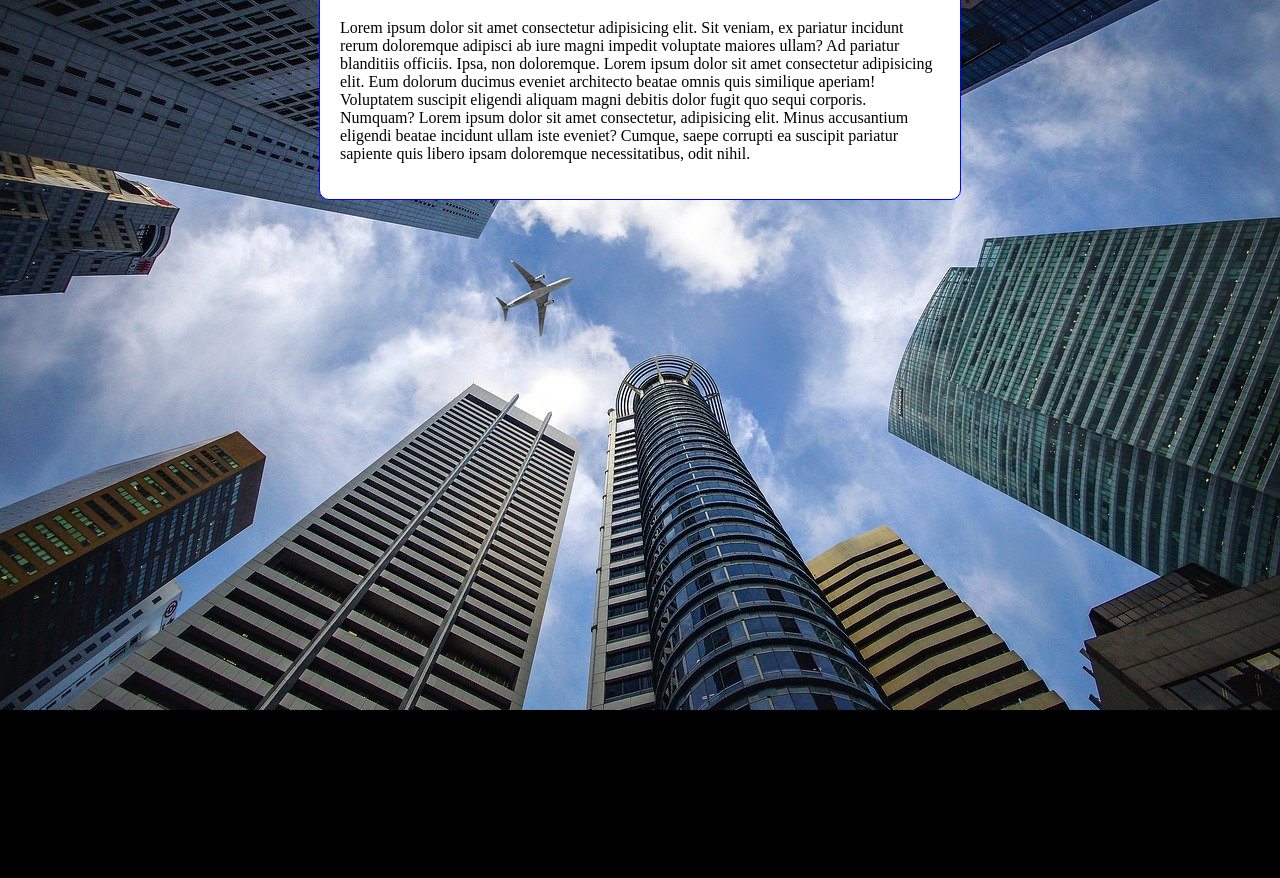
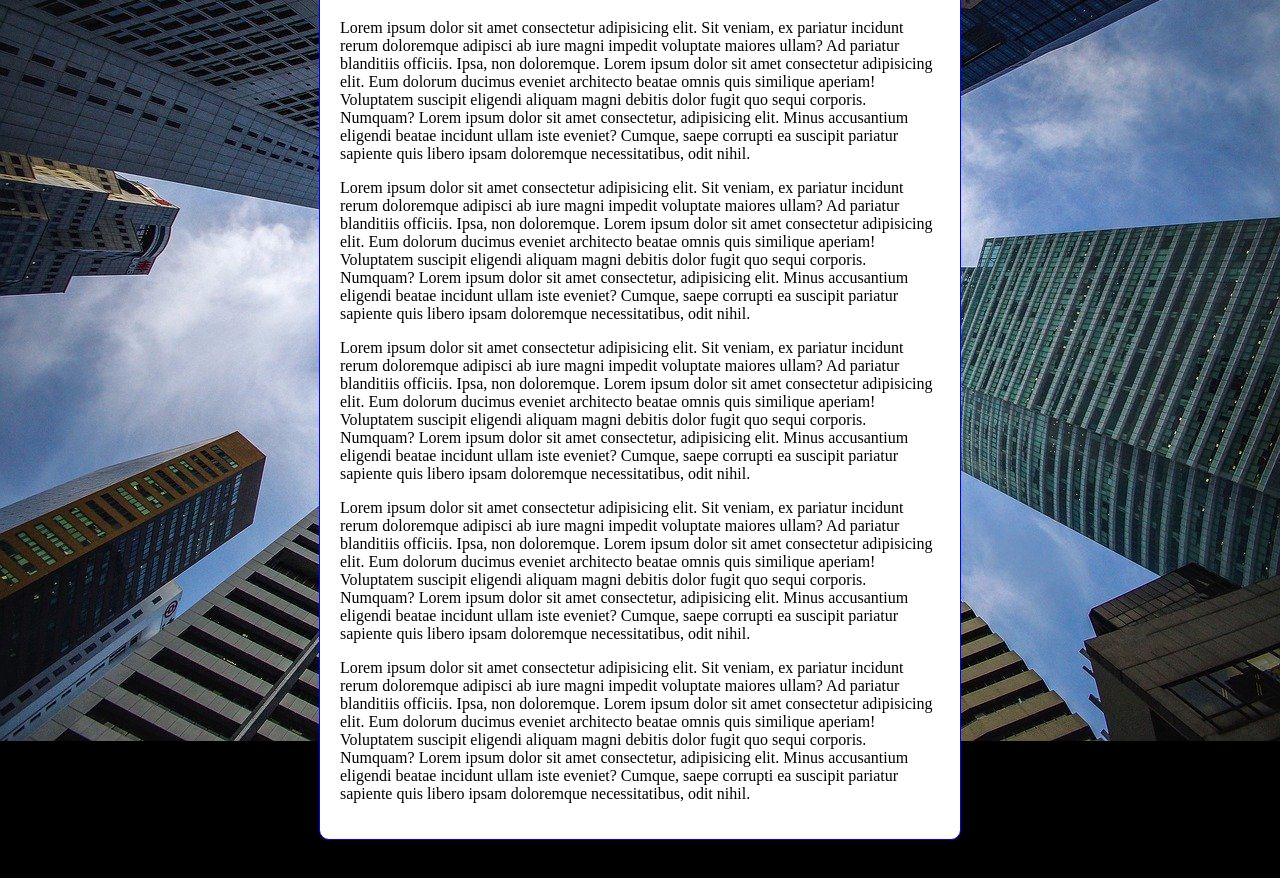
Before and after one commit to SabrinaGamaa/html-css, a plain HTML site: page exercicios/ex022/fundo03.html in a window 1280 px wide. Shown: the part 112-990 px from the top of the page. Before the commit the page ends 822 px from the top, so only its background shows below. Drawn offline with Linux system fonts and the light colour scheme.

Commit message:
atualizacao

```diff
--- a/exercicios/ex022/fundo03.html
+++ b/exercicios/ex022/fundo03.html
@@ -29,6 +29,12 @@
     <main>
         <h1>Trste de imagem de fundo</h1>
         <p>Lorem ipsum dolor sit amet consectetur adipisicing elit. Sit veniam, ex pariatur incidunt rerum doloremque adipisci ab iure magni impedit voluptate maiores ullam? Ad pariatur blanditiis officiis. Ipsa, non doloremque. Lorem ipsum dolor sit amet consectetur adipisicing elit. Eum dolorum ducimus eveniet architecto beatae omnis quis similique aperiam! Voluptatem suscipit eligendi aliquam magni debitis dolor fugit quo sequi corporis. Numquam? Lorem ipsum dolor sit amet consectetur, adipisicing elit. Minus accusantium eligendi beatae incidunt ullam iste eveniet? Cumque, saepe corrupti ea suscipit pariatur sapiente quis libero ipsam doloremque necessitatibus, odit nihil.</p>
+        <p>Lorem ipsum dolor sit amet consectetur adipisicing elit. Sit veniam, ex pariatur incidunt rerum doloremque adipisci ab iure magni impedit voluptate maiores ullam? Ad pariatur blanditiis officiis. Ipsa, non doloremque. Lorem ipsum dolor sit amet consectetur adipisicing elit. Eum dolorum ducimus eveniet architecto beatae omnis quis similique aperiam! Voluptatem suscipit eligendi aliquam magni debitis dolor fugit quo sequi corporis. Numquam? Lorem ipsum dolor sit amet consectetur, adipisicing elit. Minus accusantium eligendi beatae incidunt ullam iste eveniet? Cumque, saepe corrupti ea suscipit pariatur sapiente quis libero ipsam doloremque necessitatibus, odit nihil.</p>
+        <p>Lorem ipsum dolor sit amet consectetur adipisicing elit. Sit veniam, ex pariatur incidunt rerum doloremque adipisci ab iure magni impedit voluptate maiores ullam? Ad pariatur blanditiis officiis. Ipsa, non doloremque. Lorem ipsum dolor sit amet consectetur adipisicing elit. Eum dolorum ducimus eveniet architecto beatae omnis quis similique aperiam! Voluptatem suscipit eligendi aliquam magni debitis dolor fugit quo sequi corporis. Numquam? Lorem ipsum dolor sit amet consectetur, adipisicing elit. Minus accusantium eligendi beatae incidunt ullam iste eveniet? Cumque, saepe corrupti ea suscipit pariatur sapiente quis libero ipsam doloremque necessitatibus, odit nihil.</p>
+        <p>Lorem ipsum dolor sit amet consectetur adipisicing elit. Sit veniam, ex pariatur incidunt rerum doloremque adipisci ab iure magni impedit voluptate maiores ullam? Ad pariatur blanditiis officiis. Ipsa, non doloremque. Lorem ipsum dolor sit amet consectetur adipisicing elit. Eum dolorum ducimus eveniet architecto beatae omnis quis similique aperiam! Voluptatem suscipit eligendi aliquam magni debitis dolor fugit quo sequi corporis. Numquam? Lorem ipsum dolor sit amet consectetur, adipisicing elit. Minus accusantium eligendi beatae incidunt ullam iste eveniet? Cumque, saepe corrupti ea suscipit pariatur sapiente quis libero ipsam doloremque necessitatibus, odit nihil.</p>
+        <p>Lorem ipsum dolor sit amet consectetur adipisicing elit. Sit veniam, ex pariatur incidunt rerum doloremque adipisci ab iure magni impedit voluptate maiores ullam? Ad pariatur blanditiis officiis. Ipsa, non doloremque. Lorem ipsum dolor sit amet consectetur adipisicing elit. Eum dolorum ducimus eveniet architecto beatae omnis quis similique aperiam! Voluptatem suscipit eligendi aliquam magni debitis dolor fugit quo sequi corporis. Numquam? Lorem ipsum dolor sit amet consectetur, adipisicing elit. Minus accusantium eligendi beatae incidunt ullam iste eveniet? Cumque, saepe corrupti ea suscipit pariatur sapiente quis libero ipsam doloremque necessitatibus, odit nihil.</p>
     </main>
 </body>
 </html>
+
+https://sabrinagamaa.github.io/projeto-android/
```
